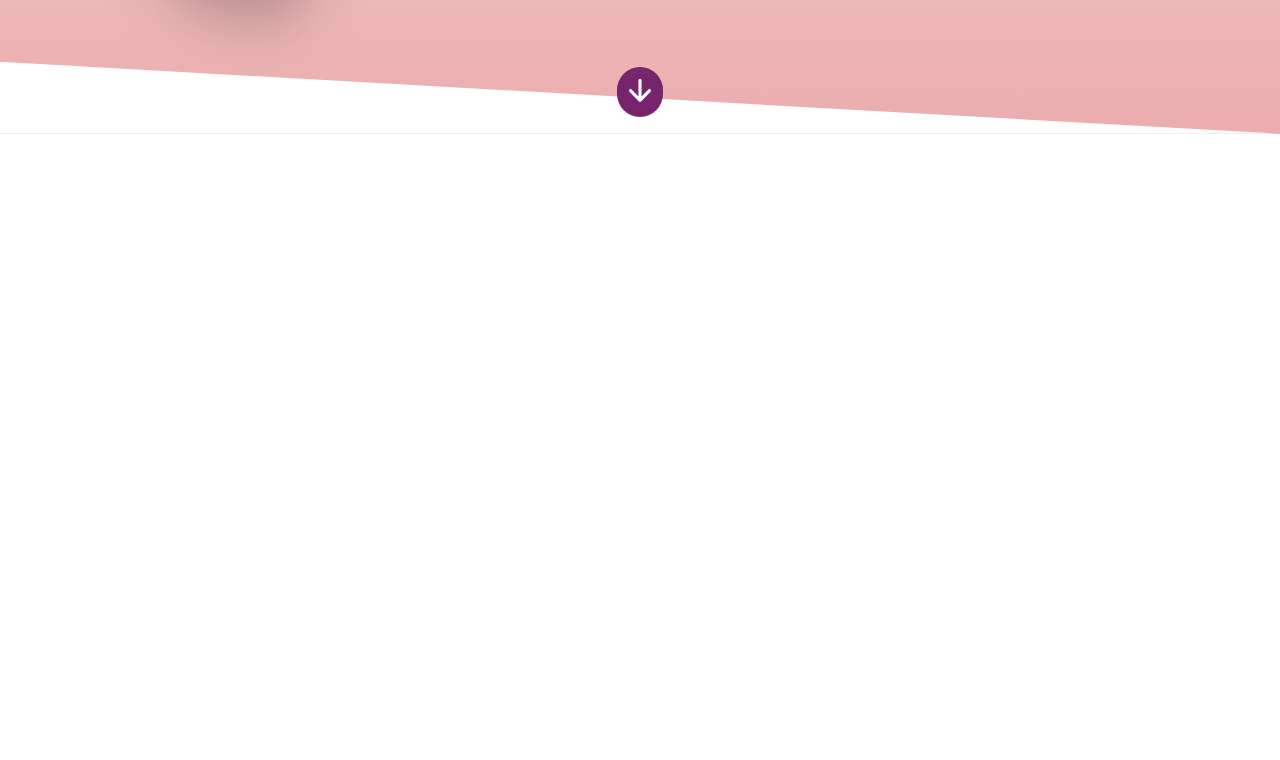
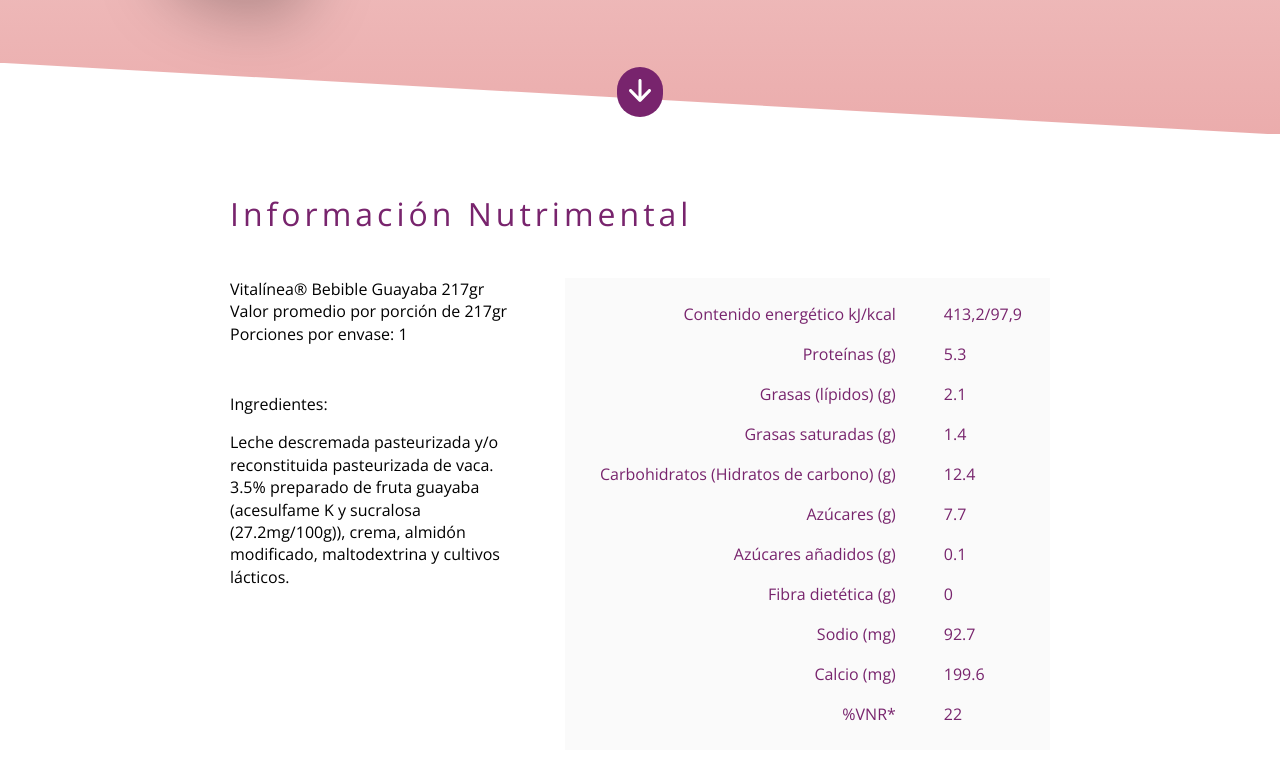
Before and after one commit to Rosendito/ia-interactive-test, a React (Vite) app: page / in a window 1280 px wide. Shown: the part 548-1308 px from the top of the page. Before the commit the page ends 800 px from the top, so only its background shows below. Built offline with nearby package versions, Linux system fonts and the light colour scheme.

Commit message:
Add nutrition block

```diff
--- a/src/assets/sass/elements/container.sass
+++ b/src/assets/sass/elements/container.sass
@@ -29,3 +29,9 @@
       max-width: 1024px !important
       padding-left: 0 !important
       padding-right: 0 !important
+
+  &--xs
+    +breakpoint('xl')
+      max-width: 820px !important
+      padding-left: 0 !important
+      padding-right: 0 !important
--- a/src/assets/sass/home/_all.sass
+++ b/src/assets/sass/home/_all.sass
@@ -1 +1 @@
-@import './hero'
+@import './hero', './nutrition'
--- a/src/assets/sass/home/hero.sass
+++ b/src/assets/sass/home/hero.sass
@@ -7,7 +7,7 @@
   &::after
     content: ''
     position: absolute
-    bottom: 0
+    bottom: -1px
     left: 0
     width: 100%
     height: 72px
@@ -136,7 +136,6 @@
 
   +breakpoint('3xl')
     &__title
-      font-size: $size-4xl
       margin-bottom: $pad-5
 
     &__description
--- /dev/null
+++ b/src/assets/sass/home/nutrition.sass
@@ -0,0 +1,82 @@
+.home-nutrition
+  padding-top: $pad-8
+  padding-bottom: $pad-8
+
+  &__title
+    font-size: $size-lg
+    color: $primary
+    margin-bottom: $pad-5
+    letter-spacing: 2px
+    font-weight: 300
+
+  +breakpoint('lg')
+    &__title
+      letter-spacing: 4px
+      font-size: $size-xl
+      margin-bottom: $pad-7
+
+  +breakpoint('xl')
+    &__title
+      font-size: $size-2xl
+
+.home-nutrition__inner
+  display: flex
+  flex-direction: column
+  row-gap: $pad-7
+
+  +breakpoint('lg')
+    flex-direction: row
+    column-gap: $pad-7
+
+.home-nutrition-content
+  font-size: $size-sm
+  line-height: 1.4
+
+  &__tagline
+    font-weight: 400
+    margin-bottom: $pad-4
+
+  &__text
+    font-weight: 300
+
+    strong
+      display: block
+      font-weight: 400
+      margin-bottom: $pad-2
+
+  +breakpoint('lg')
+    width: 35%
+    flex-shrink: 0
+    font-size: $size-base
+
+    &__tagline
+      margin-bottom: $pad-7
+
+    &__text
+      strong
+        margin-bottom: $pad-4
+
+.home-nutrition-table
+  background: $gray
+
+  tbody
+    display: block
+    padding: $pad-4 $pad-1
+
+  th, td
+    padding: $pad-2 $pad-3
+    color: $primary
+    font-weight: 300
+
+  th
+    width: 80%
+    text-align: right
+
+  td
+    width: 20%
+
+  +breakpoint('lg')
+    width: 100%
+
+    th, td
+      padding: $pad-3 $pad-5
--- a/src/assets/sass/vars.sass
+++ b/src/assets/sass/vars.sass
@@ -9,6 +9,7 @@
 $dark: #000000
 $light: #C2A1A1
 
+$gray: #FAFAFA
 $white-bis: #F2F2F2
 $white: #FFFFFF
 
--- a/src/components/App.jsx
+++ b/src/components/App.jsx
@@ -1,5 +1,6 @@
 import Header from '@/components/Layouts/Header.jsx'
 import HomeHero from '@/components/Home/Hero'
+import HomeNutrition from '@/components/Home/Nutrition'
 
 const App = () => {
   return (
@@ -7,6 +8,7 @@
       <Header />
       <main>
         <HomeHero />
+        <HomeNutrition />
       </main>
     </div>
   )
--- /dev/null
+++ b/src/components/Home/Nutrition.jsx
@@ -0,0 +1,51 @@
+const data = [
+  { label: 'Contenido energético kJ/kcal', value: '413,2/97,9' },
+  { label: 'Proteínas (g)', value: 5.3 },
+  { label: 'Grasas (lípidos) (g)', value: 2.1 },
+  { label: 'Grasas saturadas (g)', value: 1.4 },
+  { label: 'Carbohidratos (Hidratos de carbono) (g)', value: 12.4 },
+  { label: 'Azúcares (g)', value: 7.7 },
+  { label: 'Azúcares añadidos (g)', value: 0.1 },
+  { label: 'Fibra dietética (g)', value: 0.0 },
+  { label: 'Sodio (mg)', value: 92.7 },
+  { label: 'Calcio (mg)', value: 199.6 },
+  { label: '%VNR*', value: 22 },
+]
+
+const Nutrition = () => {
+  return (
+    <section className="home-nutrition">
+      <div className="container container--xs">
+        <h2 className="home-nutrition__title">Información Nutrimental</h2>
+        <div className="home-nutrition__inner">
+          <div className="home-nutrition-content">
+            <p className="home-nutrition-content__tagline">
+              Vitalínea® Bebible Guayaba 217gr Valor promedio por porción de
+              217gr Porciones por envase: 1
+            </p>
+
+            <p className="home-nutrition-content__text">
+              <strong>Ingredientes:</strong>
+              Leche descremada pasteurizada y/o reconstituida pasteurizada de
+              vaca. 3.5% preparado de fruta guayaba (acesulfame K y sucralosa
+              (27.2mg/100g)), crema, almidón modificado, maltodextrina y
+              cultivos lácticos.
+            </p>
+          </div>
+          <table className="home-nutrition-table">
+            <tbody>
+              {data.map((item, index) => (
+                <tr key={index}>
+                  <th>{item.label}</th>
+                  <td>{item.value}</td>
+                </tr>
+              ))}
+            </tbody>
+          </table>
+        </div>
+      </div>
+    </section>
+  )
+}
+
+export default Nutrition
```
